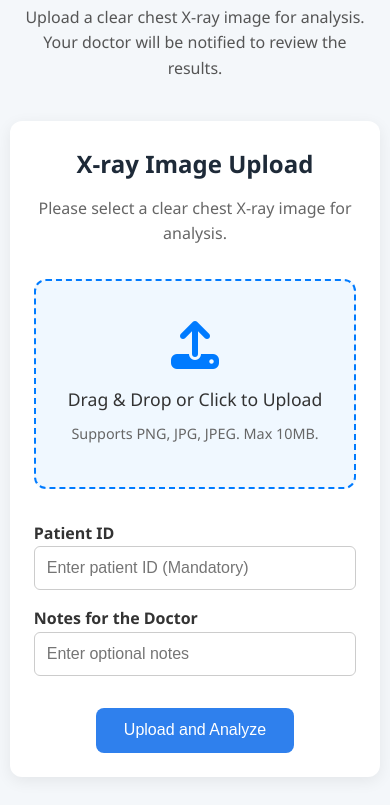
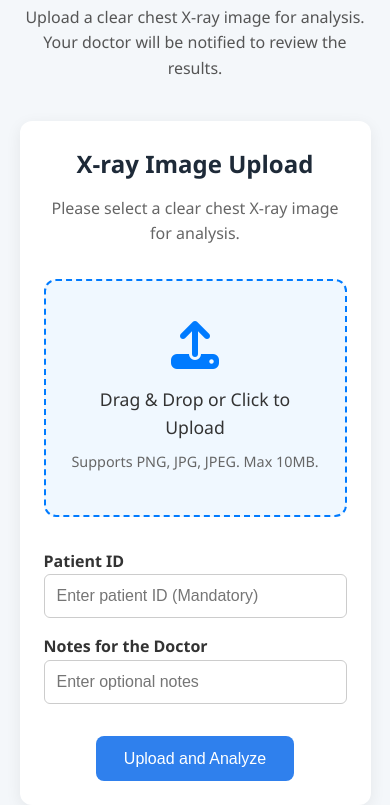
Before and after one commit to Aayush4527f/PISB-Hackathon, a website: page static/scan.html in a window 390 px wide. Shown: the part 329-1134 px from the top of the page. Drawn offline with Linux system fonts and the light colour scheme.

Commit message:
upload area changes

```diff
--- a/static/scan.css
+++ b/static/scan.css
@@ -80,7 +80,7 @@
       background-color: #fff;
       margin: 1.5rem auto;
       width: 90%;
-      max-width: 800px;
+      max-width: 1150px;
       padding: 2.5rem;
       border-radius: 0.75rem;
       box-shadow: 0 0.25rem 1rem rgba(0, 0, 0, 0.07);
@@ -106,7 +106,7 @@
       padding: 2.5rem 1.5rem;
       background-color: #f0f8ff;
       cursor: pointer;
-      transition: background-color 0.3s;
+      transition: background-color 0.7s;
     }
 
     .upload-area:hover {
@@ -293,7 +293,7 @@
       }
 
       .upload-card {
-        width: 95%;
+        width: 90%;
         padding: 1.5rem;
       }
 
```
